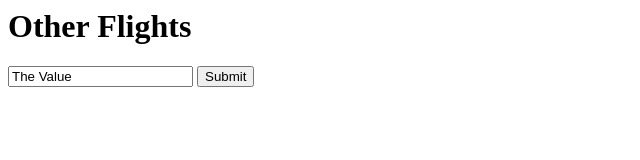
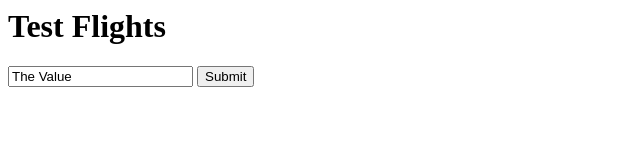
Before and after one commit to stevenraysimon/flights, a plain HTML site: page public/index.html in a window 1280 px wide. Shown: the whole page, without its empty margins (0-640 px from the left). Drawn offline with Linux system fonts and the light colour scheme.

Commit message:
Test flights branch

```diff
--- a/public/index.html
+++ b/public/index.html
@@ -1,7 +1,7 @@
 <html>
 
 <body>
-  <h1>Other Flights</h1>
+  <h1>Test Flights</h1>
   <form method="GET" action="/processit">
   <input type="text" name="textfield" value="The Value" />
 
```
